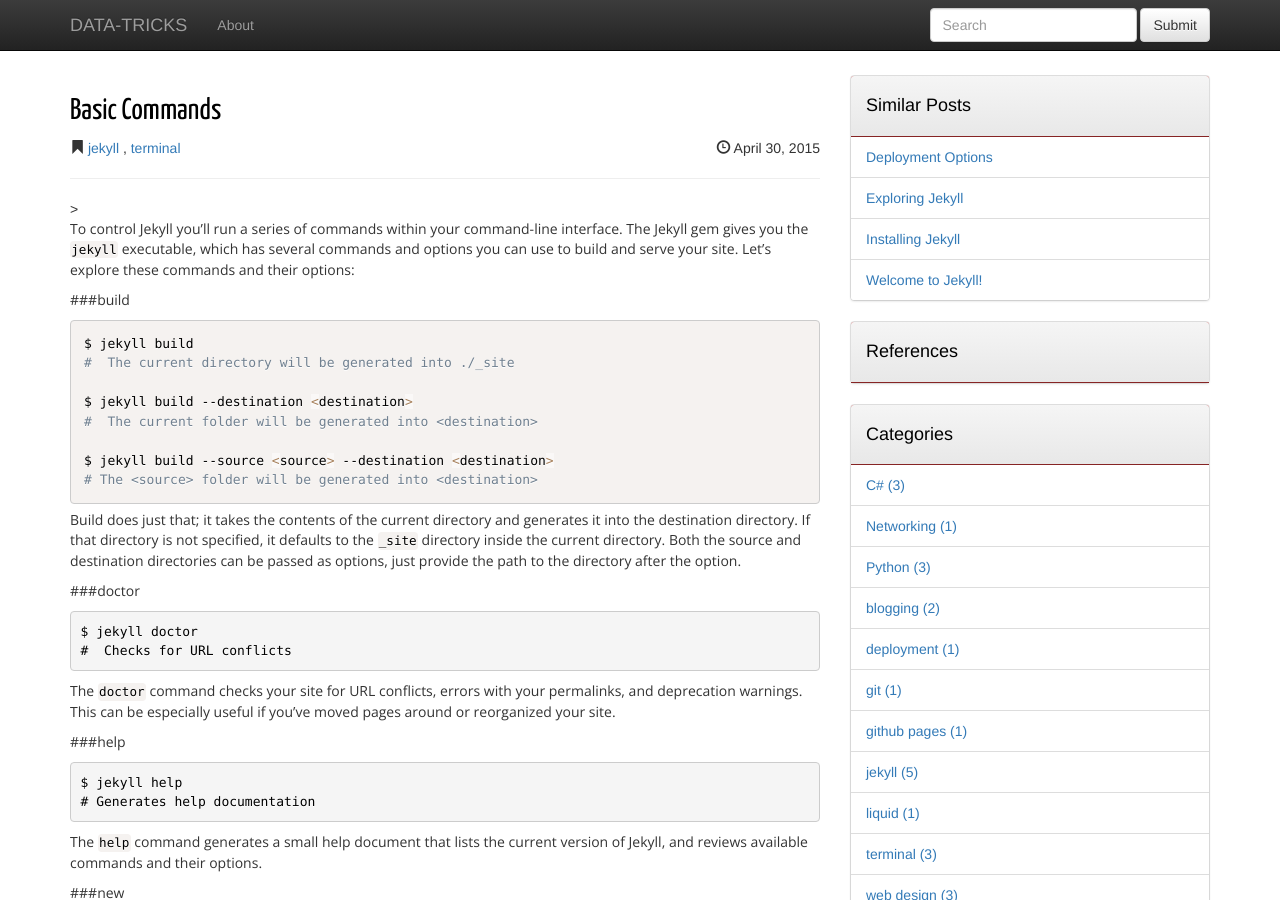
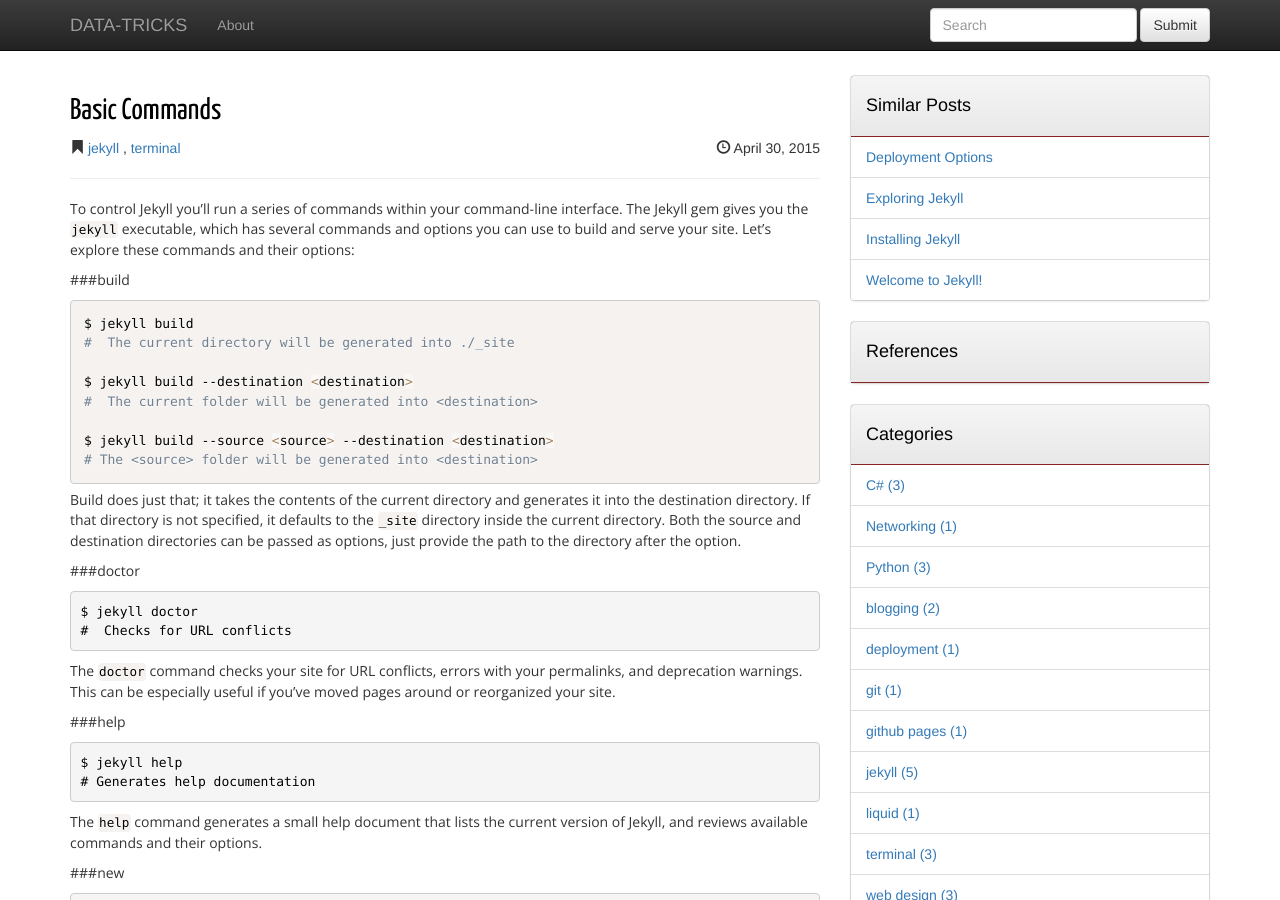
Before and after one commit to gitjit/gitjit.github.io, a Jekyll site: the page built from _posts/2015-04-30-basic-commands.md, in a window 1280 px wide and 900 px high. Built offline with Jekyll 4.4.1, drawn with Linux system fonts in a browser that asks for light colours.

Commit message:
corrected error

```diff
--- a/_layouts/post.html
+++ b/_layouts/post.html
@@ -38,10 +38,7 @@
                                 {{ page.date | date: "%B %-d, %Y" }}</time>
                         </div>
                     </div>
-                    <hr/>
->
-
-
+                    <hr>
                     {{content}}
 
                 </div>
```
